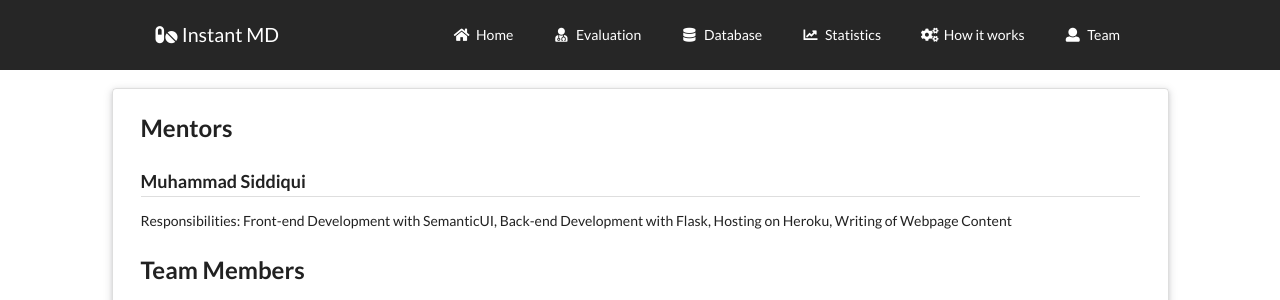
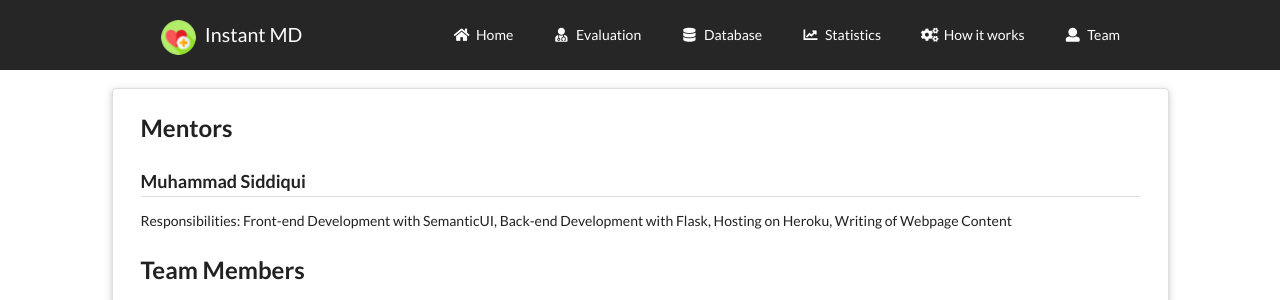
Before and after one commit to prakhar-ai/InstantMD, a Flask app: page /credits in a window 1280 px wide. Shown: the top 300 px of the page. Run offline with Flask 2, Linux system fonts and the light colour scheme.

Commit message:
Added static icons

```diff
--- a/templates/layout.html
+++ b/templates/layout.html
@@ -383,7 +383,7 @@ $("#nav-toggle").click(function() {
     <!--Menu bar-->
     <section class="navigation">
     <div class="nav-container">
-      <div class="brand" style="color:white"><i class="pills icon"></i>Instant MD</div>
+      <div class="brand" style="color:white"><img class="ui avatar mini spaced image" src= "static/favicon-32x32.png"> Instant MD</div>
       <nav>
         <div class="nav-mobile"><a id="nav-toggle" href="#!"><span></span></a></div>
         <ul class="nav-list">
```
Also changed, not shown: static/android-icon-48x48.png (added), static/favicon-32x32.png (added).
